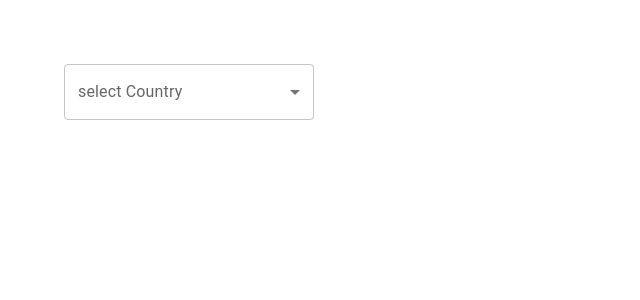
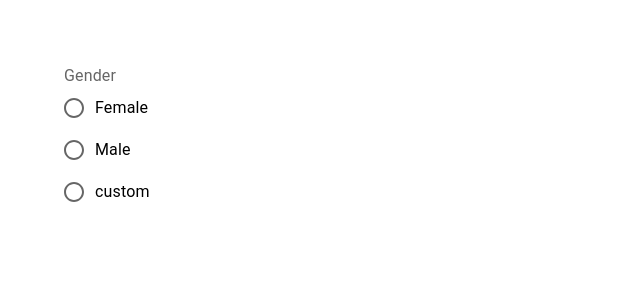
Before and after one commit to devhasheburrahman/material-ui-practices, a React (Create React App) app: page / in a window 1280 px wide. Shown: the top 300 px of the page, without its empty margins (0-640 px from the left). Built offline with nearby package versions, Linux system fonts and the light colour scheme.

Commit message:
MuiReaioButton

```diff
--- a/src/App.tsx
+++ b/src/App.tsx
@@ -1,7 +1,8 @@
 
 import './App.css';
 import { MuiPhotoUploding } from './Components/MuiPhotoUploding';
-import { MuiSelect } from './Components/MuiSelect';
+import { MuiRadioButton } from './Components/MuiRadioButton';
+// import { MuiSelect } from './Components/MuiSelect';
 // import { MuiTypography } from './Components/MuiTypography';
 // import { MuiButton } from './Components/MuiButton';
 // import { MuiTextField } from './Components/MuiTextField';
@@ -13,7 +14,8 @@ function App() {
       {/* <MuiButton /> */}
       {/* <MuiTextField />
       <MuiPhotoUploding/> */}
-      <MuiSelect/>
+      {/* <MuiSelect/> */}
+      <MuiRadioButton/>
     </div>
   );
 }
--- /dev/null
+++ b/src/Components/MuiRadioButton.tsx
@@ -0,0 +1,28 @@
+import { Box, FormControl, FormLabel, FormControlLabel, RadioGroup, Radio } from '@mui/material'
+import { useState } from "react"
+export const MuiRadioButton = () => {
+    const [value, setValue] = useState('');
+    console.log(value);
+    const handleChange = (event: React.ChangeEvent<HTMLInputElement>) => {
+        setValue((event.target as HTMLInputElement).value);
+
+    };
+
+    return (
+        <Box>
+            <FormControl>
+                <FormLabel id="demo-controlled-radio-buttons-group">Gender</FormLabel>
+                <RadioGroup
+                    aria-labelledby="demo-controlled-radio-buttons-group"
+                    name="controlled-radio-buttons-group"
+                    value={value}
+                    onChange={handleChange}
+                >
+                    <FormControlLabel value="female" control={<Radio />} label="Female" />
+                    <FormControlLabel value="male" control={<Radio />} label="Male" />
+                    <FormControlLabel value="custom" control={<Radio />} label="custom" />
+                </RadioGroup>
+            </FormControl>
+        </Box>
+    )
+}
```
